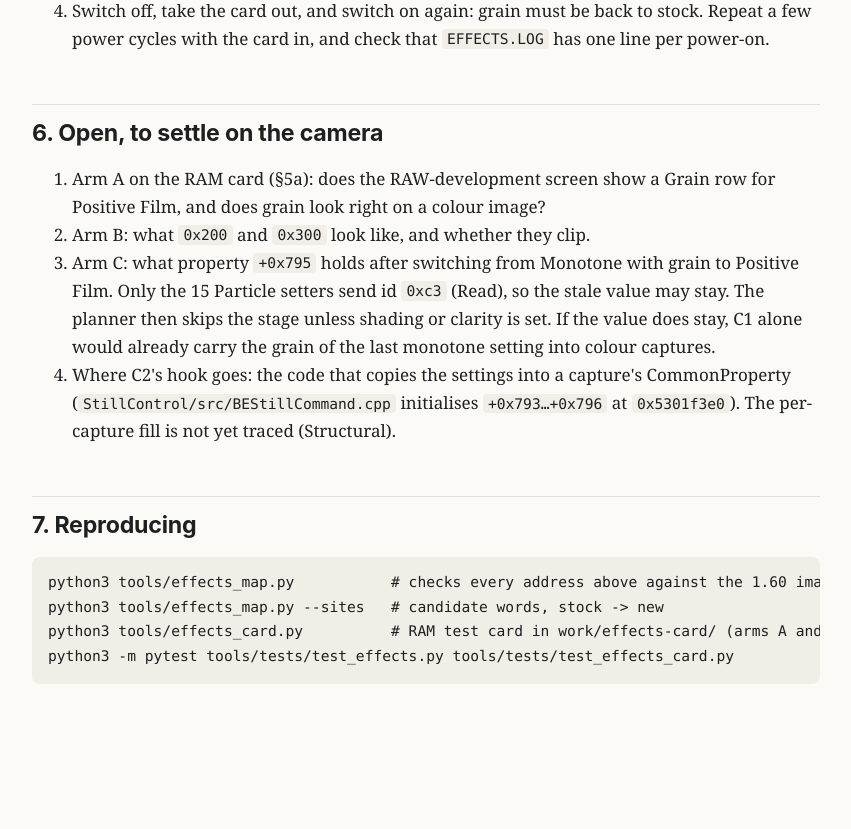
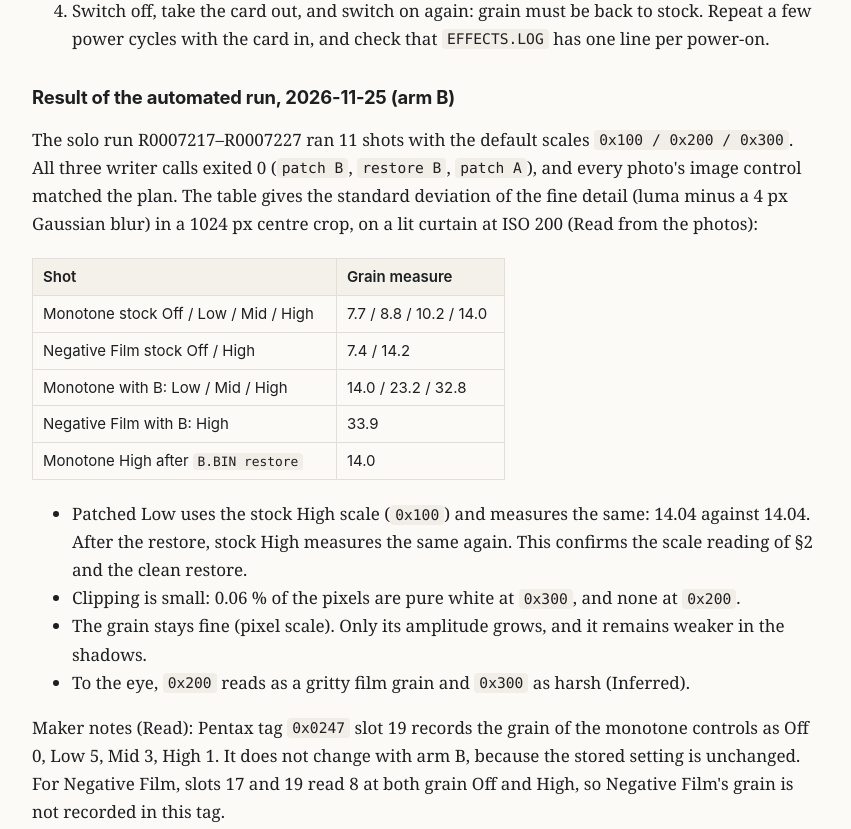
Before and after one commit to nils-fl/RicohGR, a plain HTML site: page docs/image-effects.html in a window 1280 px wide. Shown: the part 4974-5803 px from the top of the page, without its empty margins (334-1185 px from the left). Before the commit the page ends 5755 px from the top, so only its background shows below. Drawn offline with Linux system fonts and the light colour scheme.

Commit message:
Grain session: settings before the countdown; first results of arm B
The first solo run was switched off in the ~12 s silent gap between the countdown
and shot 1 while Custom 1 was being set up. Now the settings go in first with the
AF lamp on steadily, then the 30 s countdown, and the first release follows the
last blink.

docs/image-effects.html: the run R0007217-R0007227. Grain measure (fine-detail std,
centre crop) Monotone stock Off/Low/Mid/High 7.7/8.8/10.2/14.0, with B (0x100/0x200/
0x300) Low/Mid/High 14.0/23.2/32.8; patched Low equals stock High as the scale
reading predicts, and the restore gives stock High again. Maker-note tag 0x0247
slot 19 records monotone grain (Off 0, Low 5, Mid 3, High 1), not Negative Film's.

Co-Authored-By: Claude Opus 5.5 <noreply@anthropic.com>

```diff
--- a/docs/image-effects.html
+++ b/docs/image-effects.html
@@ -306,6 +306,42 @@ back to stock. Repeat a few power cycles with the card in, and check that
 <code>EFFECTS.LOG</code> has one line per power-on.</li>
 </ol>
 
+<h3 id="b-result">Result of the automated run, 2026-11-25 (arm B)</h3>
+<p>The solo run R0007217–R0007227 ran 11 shots with the default scales
+<code>0x100 / 0x200 / 0x300</code>. All three writer calls exited 0
+(<code>patch B</code>, <code>restore B</code>, <code>patch A</code>),
+and every photo's image control matched the plan. The table gives the
+standard deviation of the fine detail (luma minus a 4 px Gaussian blur)
+in a 1024 px centre crop, on a lit curtain at ISO 200 (Read from the
+photos):</p>
+<table>
+<thead><tr><th>Shot</th><th>Grain measure</th></tr></thead>
+<tbody>
+<tr><td>Monotone stock Off / Low / Mid / High</td><td>7.7 / 8.8 / 10.2 / 14.0</td></tr>
+<tr><td>Negative Film stock Off / High</td><td>7.4 / 14.2</td></tr>
+<tr><td>Monotone with B: Low / Mid / High</td><td>14.0 / 23.2 / 32.8</td></tr>
+<tr><td>Negative Film with B: High</td><td>33.9</td></tr>
+<tr><td>Monotone High after <code>B.BIN restore</code></td><td>14.0</td></tr>
+</tbody>
+</table>
+<ul>
+<li>Patched Low uses the stock High scale (<code>0x100</code>) and
+measures the same: 14.04 against 14.04. After the restore, stock High
+measures the same again. This confirms the scale reading of §2 and the
+clean restore.</li>
+<li>Clipping is small: 0.06 % of the pixels are pure white at
+<code>0x300</code>, and none at <code>0x200</code>.</li>
+<li>The grain stays fine (pixel scale). Only its amplitude grows, and
+it remains weaker in the shadows.</li>
+<li>To the eye, <code>0x200</code> reads as a gritty film grain and
+<code>0x300</code> as harsh (Inferred).</li>
+</ul>
+<p>Maker notes (Read): Pentax tag <code>0x0247</code> slot 19 records the
+grain of the monotone controls as Off 0, Low 5, Mid 3, High 1. It does
+not change with arm B, because the stored setting is unchanged. For
+Negative Film, slots 17 and 19 read 8 at both grain Off and High, so
+Negative Film's grain is not recorded in this tag.</p>
+
 <h2 id="open">6. Open, to settle on the camera</h2>
 <ol>
 <li>Arm A on the RAM card (§5a): does the RAW-development screen show a
```
Also changed, not shown: 1 other file.
